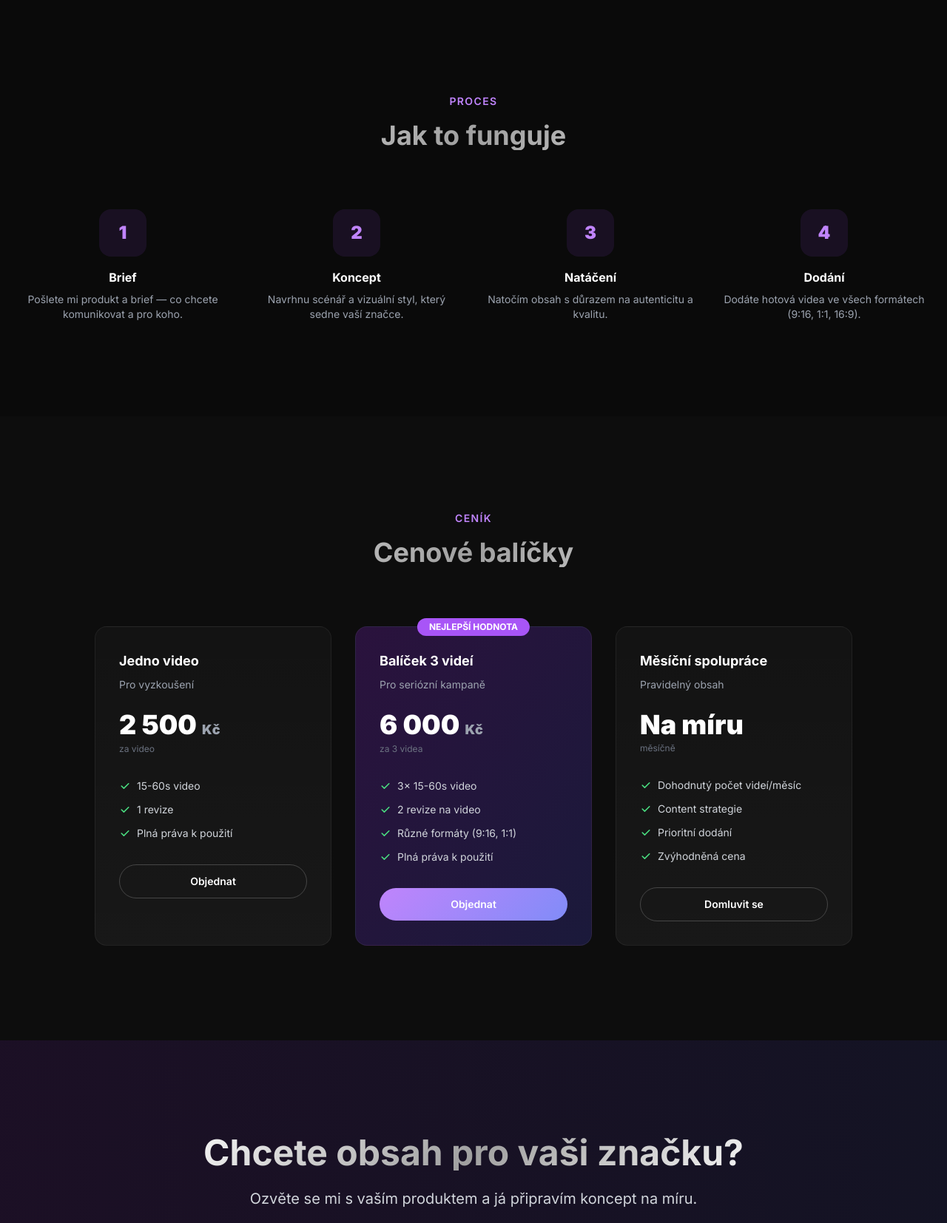
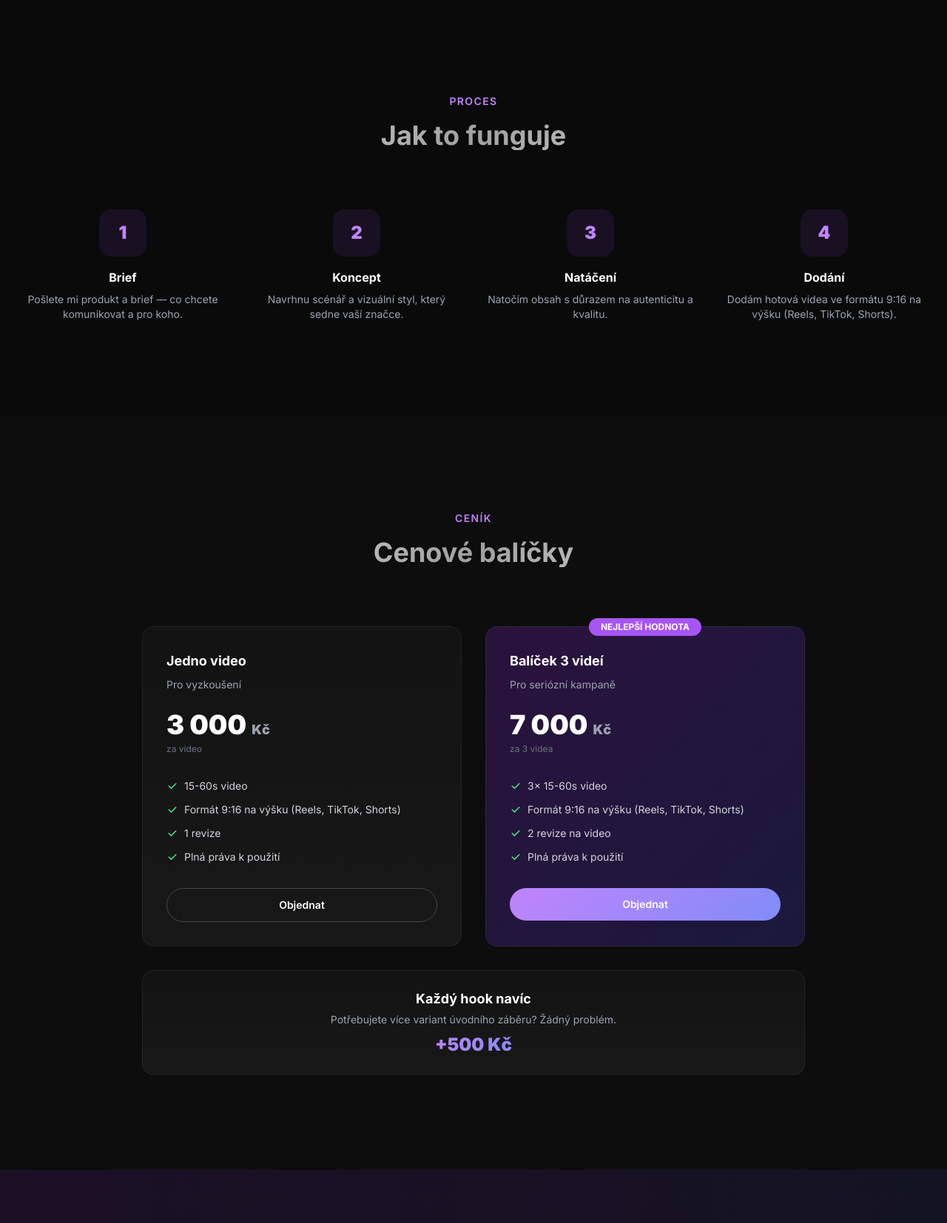
Before and after one commit to VOJTA-ALTISPORT/vt-creator, a Flask app: page /ugc in a window 1280 px wide. Shown: the part 3355-5009 px from the top of the page at 74% size. Run offline with Flask 3, Linux system fonts and the light colour scheme; some libraries are stand-ins or nearby versions.

Commit message:
Text fixes: já forma, PNO 2000 Kč, UGC ceník (3000/7000/+500), dashboard mockup
Co-Authored-By: Claude Opus 4.6 (1M context) <noreply@anthropic.com>

```diff
--- a/templates/ugc.html
+++ b/templates/ugc.html
@@ -15,7 +15,7 @@
                 <span class="gradient-text-accent">pro vaši značku</span>
             </h1>
             <p class="text-xl text-gray-300 leading-relaxed">
-                Vytvářím UGC (User Generated Content) video obsah, který působí přirozeně a důvěryhodně. Ideální pro sociální sítě a reklamní kampaně.
+                Tvořím UGC (User Generated Content) video obsah, který působí přirozeně a důvěryhodně. Ideální pro sociální sítě a reklamní kampaně.
             </p>
         </div>
     </div>
@@ -31,7 +31,7 @@
                     UGC (User Generated Content) je obsah, který vypadá jako by ho natočil běžný uživatel, ne profesionální studio. Právě proto mu lidé věří víc než klasické reklamě.
                 </p>
                 <p class="text-gray-300 leading-relaxed mb-6">
-                    Vytvářím autentické videa, která značky používají pro reklamy na sociálních sítích, produktové stránky a marketingové kampaně.
+                    Tvořím autentická videa, která značky používají pro reklamy na sociálních sítích, produktové stránky a marketingové kampaně.
                 </p>
                 <div class="grid grid-cols-2 gap-4">
                     <div class="card-hover bg-brand-800/50 rounded-xl p-4 text-center">
@@ -59,7 +59,7 @@
     <div class="max-w-7xl mx-auto px-6">
         <div class="text-center mb-20 reveal">
             <p class="text-purple-400 text-sm font-semibold tracking-widest uppercase mb-4">Typy obsahu</p>
-            <h2 class="text-4xl font-bold gradient-text">Co vytvářím</h2>
+            <h2 class="text-4xl font-bold gradient-text">Co tvořím</h2>
         </div>
 
         <div class="grid md:grid-cols-2 lg:grid-cols-4 gap-6">
@@ -169,7 +169,7 @@
                     <span class="text-2xl font-black text-purple-400">4</span>
                 </div>
                 <h3 class="font-bold mb-2">Dodání</h3>
-                <p class="text-gray-400 text-sm">Dodáte hotová videa ve všech formátech (9:16, 1:1, 16:9).</p>
+                <p class="text-gray-400 text-sm">Dodám hotová videa ve formátu 9:16 na výšku (Reels, TikTok, Shorts).</p>
             </div>
         </div>
     </div>
@@ -183,16 +183,20 @@
             <h2 class="text-4xl font-bold gradient-text">Cenové balíčky</h2>
         </div>
 
-        <div class="grid md:grid-cols-3 gap-8 max-w-5xl mx-auto">
+        <div class="grid md:grid-cols-2 gap-8 max-w-4xl mx-auto">
             <div class="card-hover bg-brand-800/50 rounded-2xl p-8 reveal delay-1">
                 <h3 class="text-lg font-bold mb-2">Jedno video</h3>
                 <p class="text-gray-400 text-sm mb-6">Pro vyzkoušení</p>
-                <p class="text-4xl font-black mb-1">2 500 <span class="text-lg text-gray-400">Kč</span></p>
+                <p class="text-4xl font-black mb-1">3 000 <span class="text-lg text-gray-400">Kč</span></p>
                 <p class="text-xs text-gray-500 mb-8">za video</p>
                 <ul class="space-y-3 text-sm text-gray-300 mb-8">
                     <li class="flex items-center gap-2">
                         <svg class="w-4 h-4 text-green-400 shrink-0" fill="currentColor" viewBox="0 0 20 20"><path fill-rule="evenodd" d="M16.707 5.293a1 1 0 010 1.414l-8 8a1 1 0 01-1.414 0l-4-4a1 1 0 011.414-1.414L8 12.586l7.293-7.293a1 1 0 011.414 0z" clip-rule="evenodd"/></svg>
                         15-60s video
+                    </li>
+                    <li class="flex items-center gap-2">
+                        <svg class="w-4 h-4 text-green-400 shrink-0" fill="currentColor" viewBox="0 0 20 20"><path fill-rule="evenodd" d="M16.707 5.293a1 1 0 010 1.414l-8 8a1 1 0 01-1.414 0l-4-4a1 1 0 011.414-1.414L8 12.586l7.293-7.293a1 1 0 011.414 0z" clip-rule="evenodd"/></svg>
+                        Formát 9:16 na výšku (Reels, TikTok, Shorts)
                     </li>
                     <li class="flex items-center gap-2">
                         <svg class="w-4 h-4 text-green-400 shrink-0" fill="currentColor" viewBox="0 0 20 20"><path fill-rule="evenodd" d="M16.707 5.293a1 1 0 010 1.414l-8 8a1 1 0 01-1.414 0l-4-4a1 1 0 011.414-1.414L8 12.586l7.293-7.293a1 1 0 011.414 0z" clip-rule="evenodd"/></svg>
@@ -210,7 +214,7 @@
                 <div class="absolute -top-3 left-1/2 -translate-x-1/2 bg-purple-500 text-white text-xs font-bold px-4 py-1 rounded-full">NEJLEPŠÍ HODNOTA</div>
                 <h3 class="text-lg font-bold mb-2">Balíček 3 videí</h3>
                 <p class="text-gray-400 text-sm mb-6">Pro seriózní kampaně</p>
-                <p class="text-4xl font-black mb-1">6 000 <span class="text-lg text-gray-400">Kč</span></p>
+                <p class="text-4xl font-black mb-1">7 000 <span class="text-lg text-gray-400">Kč</span></p>
                 <p class="text-xs text-gray-500 mb-8">za 3 videa</p>
                 <ul class="space-y-3 text-sm text-gray-300 mb-8">
                     <li class="flex items-center gap-2">
@@ -219,11 +223,11 @@
                     </li>
                     <li class="flex items-center gap-2">
                         <svg class="w-4 h-4 text-green-400 shrink-0" fill="currentColor" viewBox="0 0 20 20"><path fill-rule="evenodd" d="M16.707 5.293a1 1 0 010 1.414l-8 8a1 1 0 01-1.414 0l-4-4a1 1 0 011.414-1.414L8 12.586l7.293-7.293a1 1 0 011.414 0z" clip-rule="evenodd"/></svg>
-                        2 revize na video
+                        Formát 9:16 na výšku (Reels, TikTok, Shorts)
                     </li>
                     <li class="flex items-center gap-2">
                         <svg class="w-4 h-4 text-green-400 shrink-0" fill="currentColor" viewBox="0 0 20 20"><path fill-rule="evenodd" d="M16.707 5.293a1 1 0 010 1.414l-8 8a1 1 0 01-1.414 0l-4-4a1 1 0 011.414-1.414L8 12.586l7.293-7.293a1 1 0 011.414 0z" clip-rule="evenodd"/></svg>
-                        Různé formáty (9:16, 1:1)
+                        2 revize na video
                     </li>
                     <li class="flex items-center gap-2">
                         <svg class="w-4 h-4 text-green-400 shrink-0" fill="currentColor" viewBox="0 0 20 20"><path fill-rule="evenodd" d="M16.707 5.293a1 1 0 010 1.414l-8 8a1 1 0 01-1.414 0l-4-4a1 1 0 011.414-1.414L8 12.586l7.293-7.293a1 1 0 011.414 0z" clip-rule="evenodd"/></svg>
@@ -232,31 +236,14 @@
                 </ul>
                 <a href="{{ url_for('kontakt') }}" class="btn-primary px-6 py-3 rounded-full text-sm font-semibold block text-center">Objednat</a>
             </div>
+        </div>
 
-            <div class="card-hover bg-brand-800/50 rounded-2xl p-8 reveal delay-3">
-                <h3 class="text-lg font-bold mb-2">Měsíční spolupráce</h3>
-                <p class="text-gray-400 text-sm mb-6">Pravidelný obsah</p>
-                <p class="text-4xl font-black mb-1">Na míru</p>
-                <p class="text-xs text-gray-500 mb-8">měsíčně</p>
-                <ul class="space-y-3 text-sm text-gray-300 mb-8">
-                    <li class="flex items-center gap-2">
-                        <svg class="w-4 h-4 text-green-400 shrink-0" fill="currentColor" viewBox="0 0 20 20"><path fill-rule="evenodd" d="M16.707 5.293a1 1 0 010 1.414l-8 8a1 1 0 01-1.414 0l-4-4a1 1 0 011.414-1.414L8 12.586l7.293-7.293a1 1 0 011.414 0z" clip-rule="evenodd"/></svg>
-                        Dohodnutý počet videí/měsíc
-                    </li>
-                    <li class="flex items-center gap-2">
-                        <svg class="w-4 h-4 text-green-400 shrink-0" fill="currentColor" viewBox="0 0 20 20"><path fill-rule="evenodd" d="M16.707 5.293a1 1 0 010 1.414l-8 8a1 1 0 01-1.414 0l-4-4a1 1 0 011.414-1.414L8 12.586l7.293-7.293a1 1 0 011.414 0z" clip-rule="evenodd"/></svg>
-                        Content strategie
-                    </li>
-                    <li class="flex items-center gap-2">
-                        <svg class="w-4 h-4 text-green-400 shrink-0" fill="currentColor" viewBox="0 0 20 20"><path fill-rule="evenodd" d="M16.707 5.293a1 1 0 010 1.414l-8 8a1 1 0 01-1.414 0l-4-4a1 1 0 011.414-1.414L8 12.586l7.293-7.293a1 1 0 011.414 0z" clip-rule="evenodd"/></svg>
-                        Prioritní dodání
-                    </li>
-                    <li class="flex items-center gap-2">
-                        <svg class="w-4 h-4 text-green-400 shrink-0" fill="currentColor" viewBox="0 0 20 20"><path fill-rule="evenodd" d="M16.707 5.293a1 1 0 010 1.414l-8 8a1 1 0 01-1.414 0l-4-4a1 1 0 011.414-1.414L8 12.586l7.293-7.293a1 1 0 011.414 0z" clip-rule="evenodd"/></svg>
-                        Zvýhodněná cena
-                    </li>
-                </ul>
-                <a href="{{ url_for('kontakt') }}" class="btn-secondary px-6 py-3 rounded-full text-sm font-semibold block text-center">Domluvit se</a>
+        <!-- Hook addon -->
+        <div class="max-w-4xl mx-auto mt-8 reveal delay-3">
+            <div class="card-hover bg-brand-800/50 rounded-2xl p-6 text-center">
+                <p class="text-lg font-bold mb-1">Každý hook navíc</p>
+                <p class="text-gray-400 text-sm mb-2">Potřebujete více variant úvodního záběru? Žádný problém.</p>
+                <p class="text-2xl font-black gradient-text-accent">+500 Kč</p>
             </div>
         </div>
     </div>
```
Also changed, not shown: templates/ai_automatizace.html (+13 -12 lines), img/portfolio/pno_dashboard.png (added), 1 other file.
